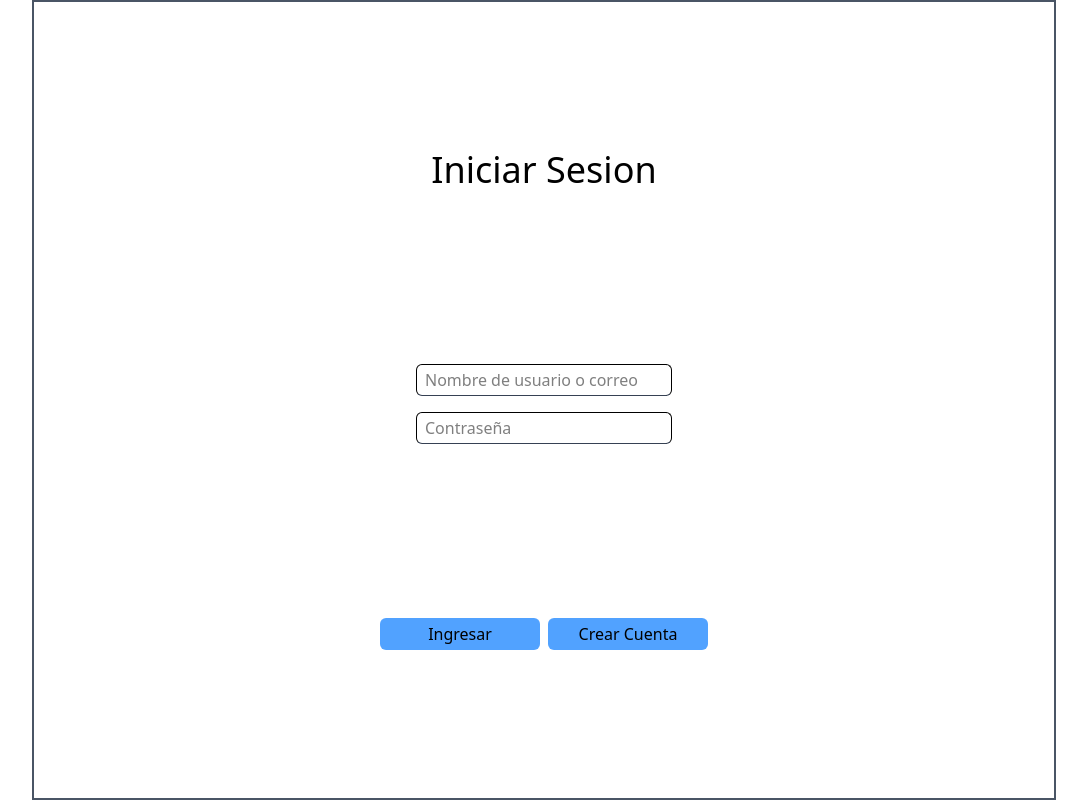
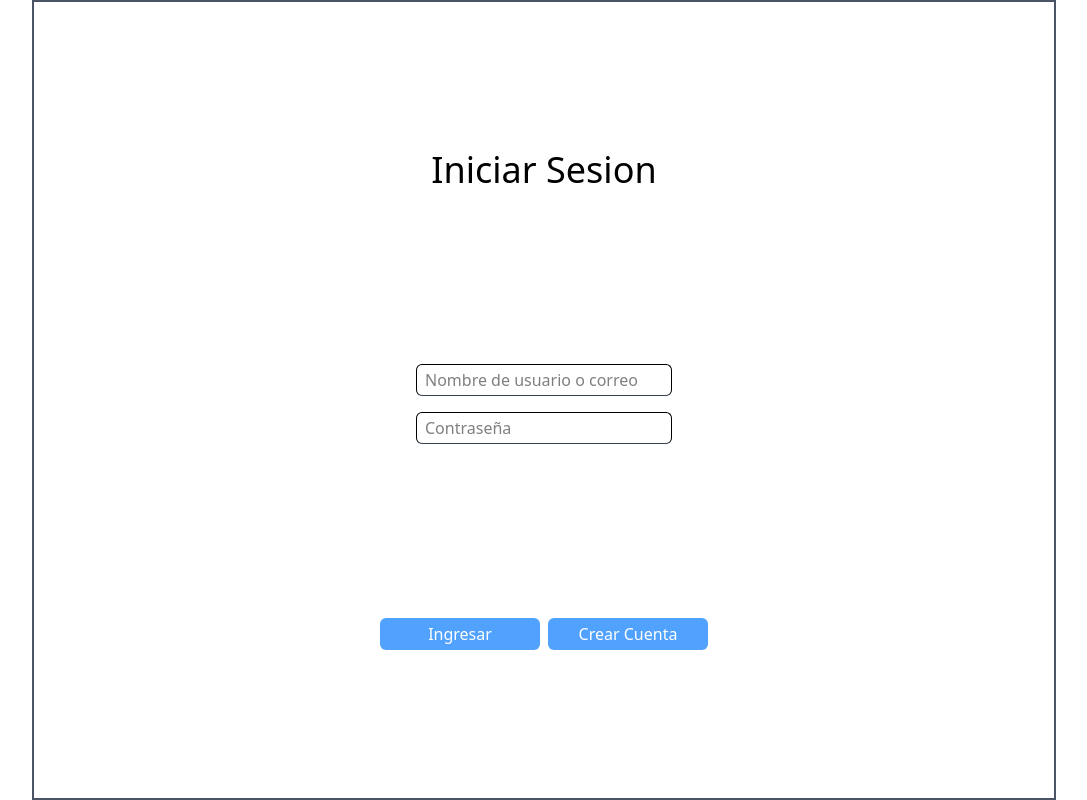
Before and after one commit to Matt21RR/ProyectTelFrontend, a React (Vite) app: page / in a window 1280 px wide. Shown: the whole page, without its empty margins (96-1183 px from the left). Built offline with nearby package versions, Linux system fonts and the light colour scheme.

Commit message:
Update Button.tsx

```diff
--- a/src/components/Button.tsx
+++ b/src/components/Button.tsx
@@ -8,7 +8,15 @@ type ButtonProps = {
 export function Button (props: ButtonProps){
   // const id = window.performance.now() + Math.random() + "InputId";
 
-  return <div className=" cursor-pointer bg-blue-400 hover:bg-blue-500  transition duration-300 flex w-40 rounded-md p-2" onClick={props.action}>
+  return <div className=" cursor-pointer text-white bg-blue-400 hover:bg-blue-500  transition duration-300 flex w-40 rounded-md p-2" onClick={props.action}>
+      <span className="m-auto">{props.label}</span>
+    </div>
+}
+
+export function ButtonWhite (props: ButtonProps){
+  // const id = window.performance.now() + Math.random() + "InputId";
+
+  return <div className=" cursor-pointer text-gra-700 bg-white hover:bg-gray-300  transition duration-300 flex w-40 rounded-md p-2" onClick={props.action}>
       <span className="m-auto">{props.label}</span>
     </div>
 }
```
